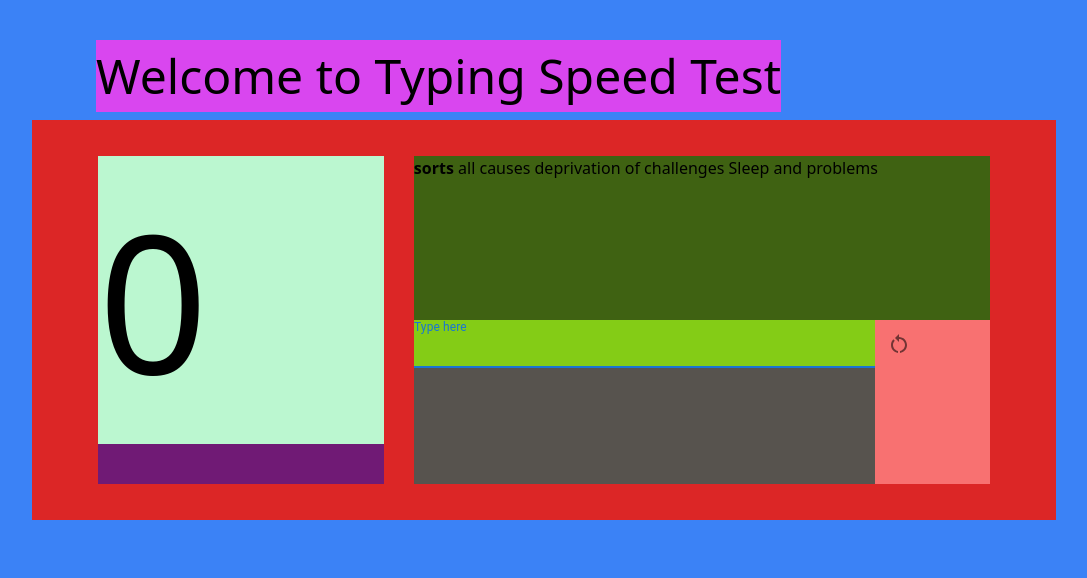
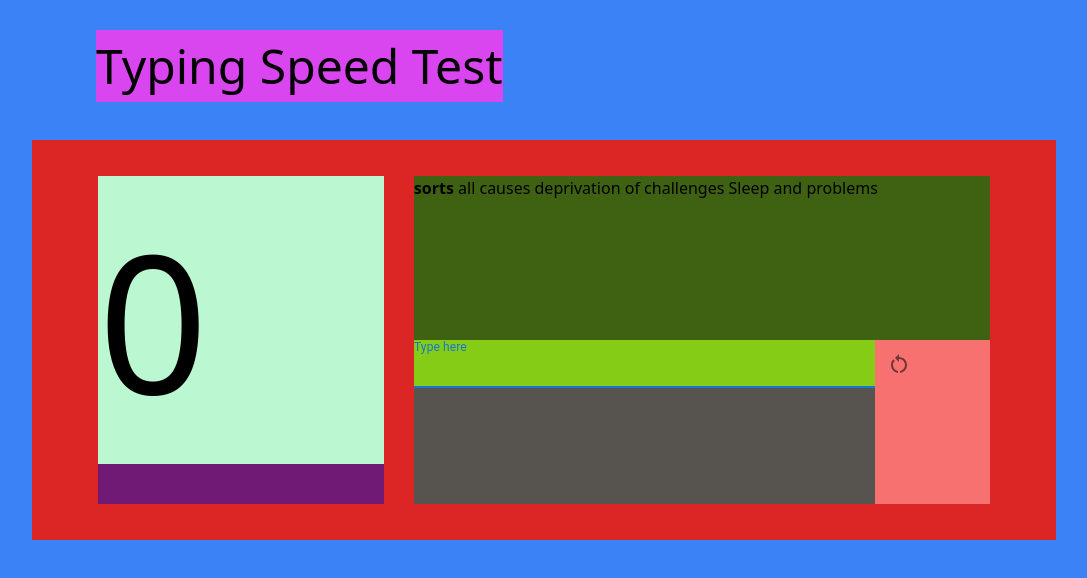
Before and after one commit to albert-dinh-01/TypingTest, a React (Create React App) app in the folder front/: page / in a window 1280 px wide. Shown: the top 578 px of the page, without its empty margins (96-1183 px from the left). Built offline with nearby package versions, Linux system fonts and the light colour scheme.

Commit message:
Header size font and position changed

```diff
--- a/front/src/components/TextField/TextField.tsx
+++ b/front/src/components/TextField/TextField.tsx
@@ -160,7 +160,7 @@ const TextFieldComponent = () => {
 	return (
 		<div
 			id="textFieldContainer"
-			className="absolute bg-red-600 top-[15%] left-[10%] h-[70vh] max-h-[50%] w-[80vw] p-9 flex justify-evenly sm:grid sm:grid-cols-1 sm:max-h-[90%]"
+			className="absolute bg-red-600 top-[140px] left-[10%] h-[70vh] max-h-[50%] w-[80vw] p-9 flex justify-evenly sm:grid sm:grid-cols-1 sm:max-h-[90%]"
 		>
 			<div className="bg-fuchsia-900 w-[30%] h-auto sm:w-full" id="timer">
 				<Timer
--- a/front/src/components/WelcomeText/WelcomeText.tsx
+++ b/front/src/components/WelcomeText/WelcomeText.tsx
@@ -3,11 +3,11 @@ import React from "react";
 const WelcomeText = () => {
 	return (
 		<div
-			className="absolute bg-fuchsia-500 left-[15%] h-auto w-auto top-[5%] text-[3rem] sm:top-0 sm:left-[10%] sm:text-[2rem]"
+			className="absolute bg-fuchsia-500 left-[15%] h-auto w-auto top-[30px] text-[3rem] sm:top-0 sm:left-[10%] sm:text-[2rem]"
 			id="welcomeContainer"
 		>
 			<p className="" id="welcomeText">
-				Welcome to Typing Speed Test
+				Typing Speed Test
 			</p>
 		</div>
 	);
```
